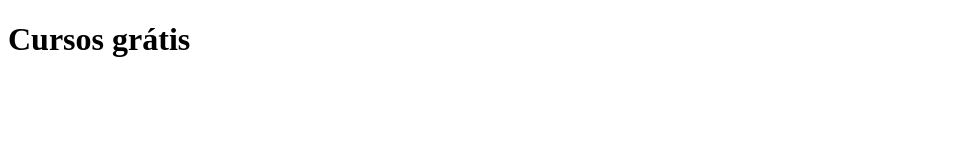
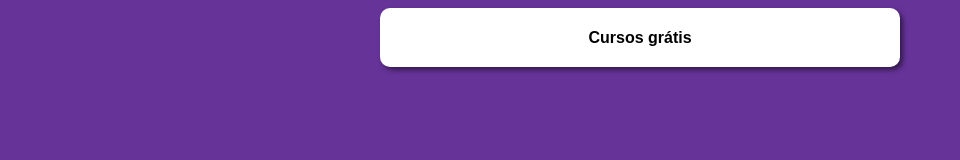
Before and after one commit to FelipeKauanG/projeto-site, a plain HTML site: page index.html in a window 1280 px wide. Shown: the whole page, without its empty margins (0-960 px from the left). Drawn offline with Linux system fonts and the light colour scheme.

Commit message:
começo estilo

```diff
--- a/index.html
+++ b/index.html
@@ -4,6 +4,7 @@
     <meta charset="UTF-8">
     <meta name="viewport" content="width=device-width, initial-scale=1.0">
     <title>Título do site</title>
+    <link rel="stylesheet" href="style.css">
 </head>
 <body>
     <main>
--- /dev/null
+++ b/style.css
@@ -0,0 +1,16 @@
+* {
+    font-family: Arial, Helvetica, sans-serif;
+    font-size: 16px;
+}
+body{
+    background-color: rebeccapurple;
+}
+main{
+    background-color: white;
+    width: 500px;
+    margin: 0 auto;
+    box-shadow: 3px 3px 5px rgba(0, 0, 0, 0.5);
+    text-align: center;
+    padding: 10px;
+    border-radius: 10px;
+}
```
